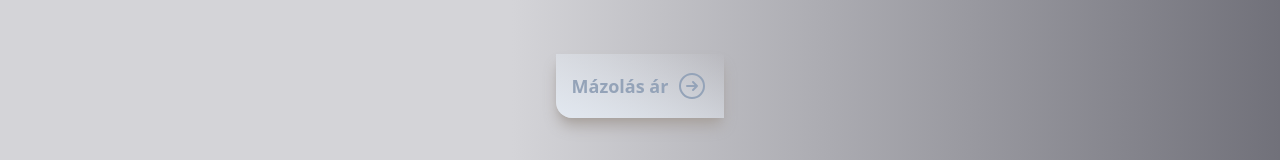
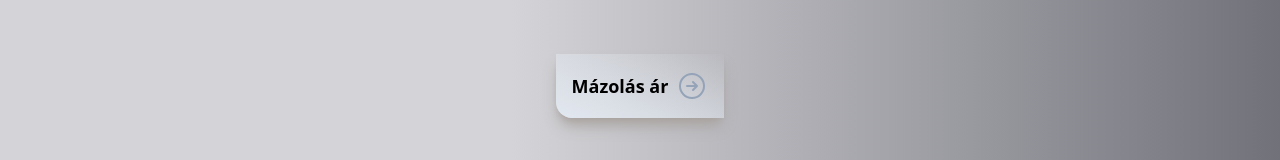
Before and after one commit to Gabo250/roomPainterSite, a React (Create React App) app: page /mazolas in a window 1280 px wide. Shown: the part 1822-1982 px from the top of the page. Built offline with nearby package versions, Linux system fonts and the light colour scheme.

Commit message:
button update

```diff
--- a/src/component/home/Marketing.jsx
+++ b/src/component/home/Marketing.jsx
@@ -16,8 +16,7 @@ function Marketing() {
                     chooseMeTexts.map((text) => {
                         return (
                             <Card key={ text.name } variant='vertical'
-                                    className="relative w-60 gap-3 border-solid border-b-[1px] border-t-[1px]
-                                              border-gray-300 rounded-[20px] py-4 px-4
+                                    className="relative w-60 gap-3 border-solid border-y-[1px] border-gray-300 rounded-[20px] py-4 px-4
                                                 before:absolute before:bg-white before:-top-[5px] before:left-[50%] before:-translate-x-[50%]
                                                 before:h-[5px] before:w-[11rem]
                                                 after:absolute after:bg-white after:-bottom-[5px] after:left-[50%]
--- a/src/component/service/ServiceCard.jsx
+++ b/src/component/service/ServiceCard.jsx
@@ -39,7 +39,7 @@ function ServiceCard({ data, name, id }){
                 }
 
                 <Button variant={ "base" } color={ "slate-transparent" } className={ "relative p-4 shadow-lg justify-start shadow-stone-400 hover:shadow-stone-600" }>
-                    <Link to={ `../arak#${ id }` } className="flex flex-row items-center gap-2  text-lg text-slate-400">{ `${ name } ár` } <ArrowRightCircleIcon strokeColor={ "rgb(148 163 184)" } className={ "w-8 h-8" } /></Link>
+                    <Link to={ `../arak#${ id }` } className="flex flex-row items-center gap-2  text-lg">{ `${ name } ár` } <ArrowRightCircleIcon strokeColor={ "rgb(148 163 184)" } className={ "w-8 h-8" } /></Link>
                 </Button>
             </section>
     );
--- a/src/component/sites/Services.jsx
+++ b/src/component/sites/Services.jsx
@@ -18,11 +18,12 @@ function Services() {
                                 className="relative w-[30rem] bg-gradient-to-br from-[40%] from-zinc-300 to-zinc-600 shadow-black
                                             justify-center items-center gap-7 py-7  rounded-br-[250px] xsm:w-[100%]">
                                 <div className="flex flex-col w-[80%] gap-4 sm:items-center xsm:!w-11/12">
-                                    <img src={ service.icon } alt={ service.iconAlt } className="h-20 w-20 ml-[50%] -translate-x-[50%] 2xl:ml-0 2xl:translate-x-0" />
+                                    <img src={ service.icon } alt={ service.iconAlt } className="relative h-20 w-20 ml-[50%] -translate-x-[50%]
+                                                                                                2xl:ml-0 2xl:translate-x-0" />
                                     <h1 className="text-[1.5rem] font-semibold text-emerald-700">{ service.name }</h1>
                                     <p className="leading-7 text-justify text-white">{ service.description }</p>
                                     <Button variant={ "base" } color={ "slate-transparent" } className={ "w-20 py-2 px-4 hover:scale-110 hover:shadow-xl hover:shadow-teal-900" }>
-                                    <Link to={ service.link }>Tovább</Link>
+                                        <Link to={ service.link }>Tovább</Link>
                                     </Button>
                                 </div>
 
```
